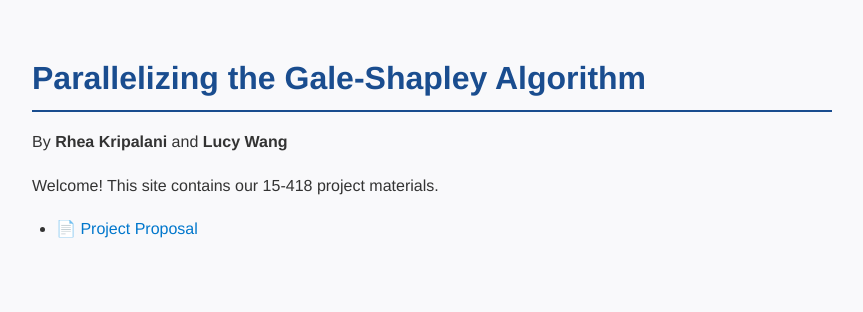
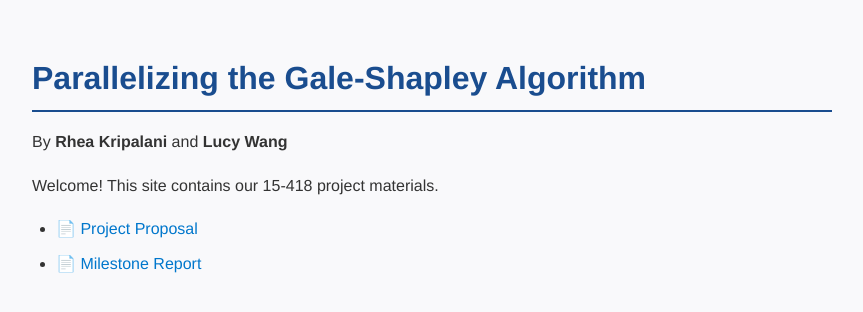
Before and after one commit to lucyw3857116/gale-shapley.github.io, a plain HTML site: page index.html in a window 1280 px wide. Shown: the whole page, without its empty margins (208-1071 px from the left). Drawn offline with Linux system fonts and the light colour scheme.

Commit message:
Update index.html - mile stone report

```diff
--- a/index.html
+++ b/index.html
@@ -13,6 +13,7 @@
 
   <ul>
     <li><a href="proposal.html">📄 Project Proposal</a></li>
+    <li><a href="milestone.html">📄 Milestone Report</a></li>
   </ul>
 </body>
 </html>
```
